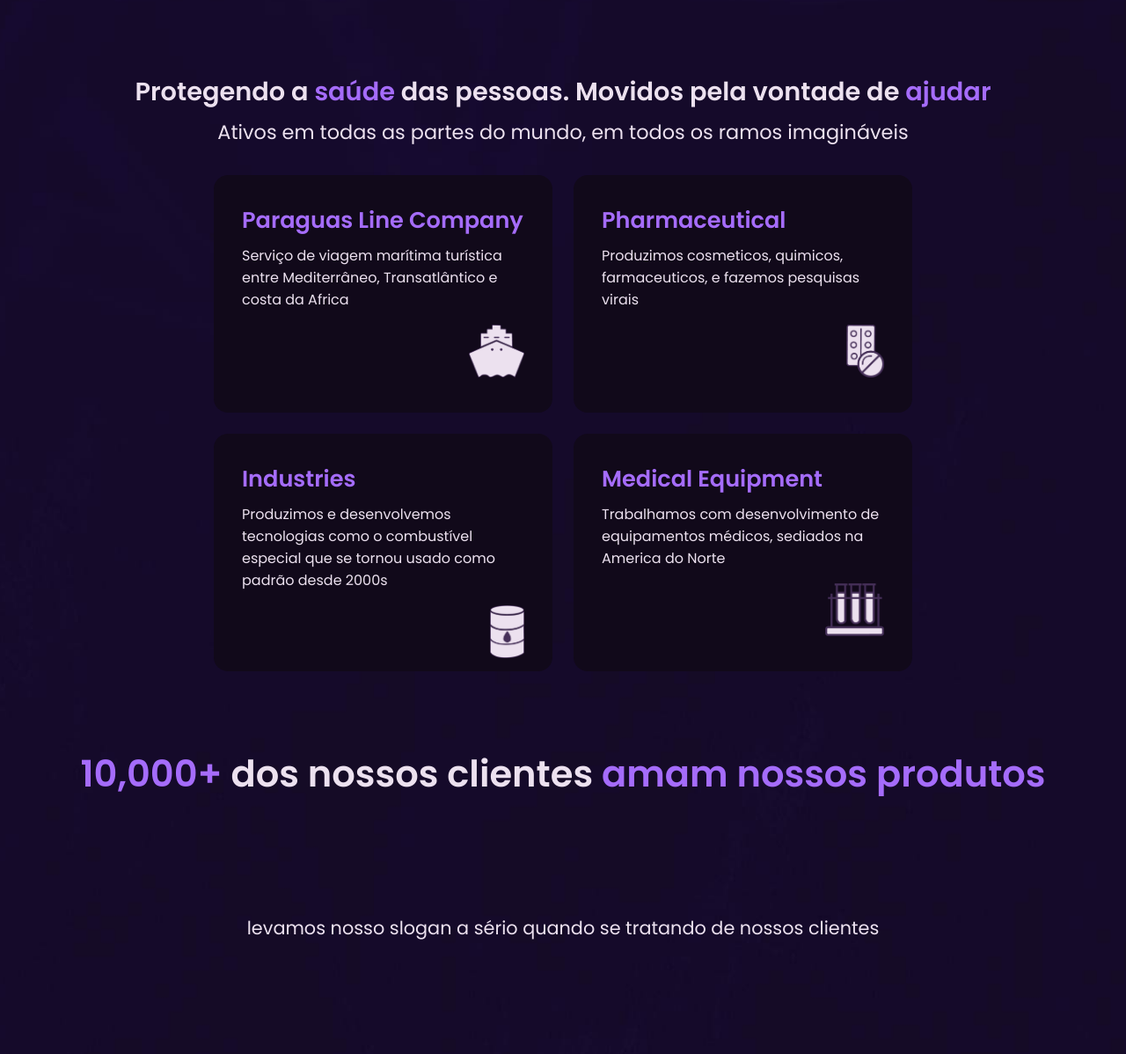
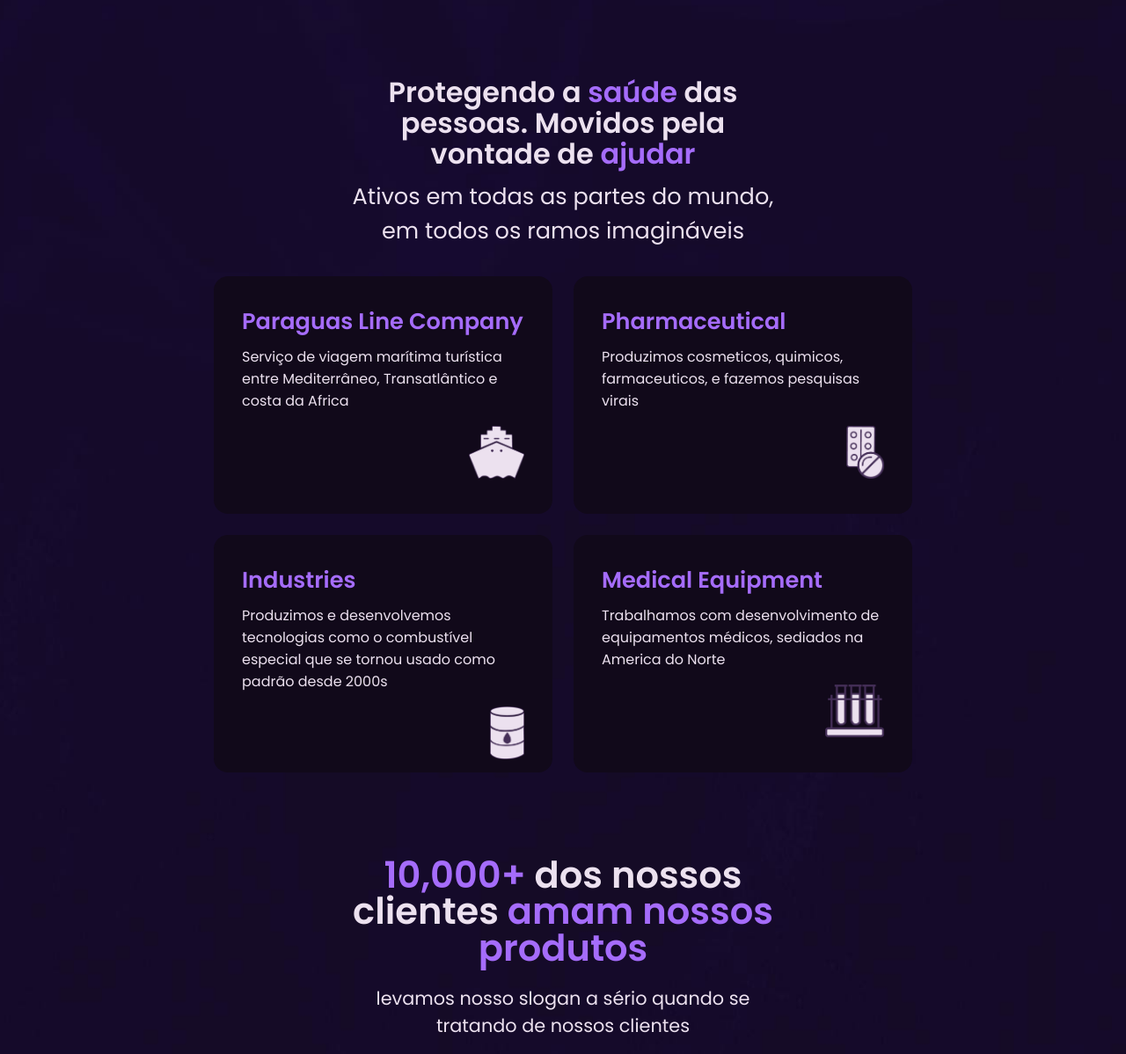
Before and after one commit to benssssss/10-landingpage-umbrella-corp, a plain HTML site: page index.html in a window 1280 px wide. Shown: the part 743-1941 px from the top of the page at 88% size. Drawn offline with Linux system fonts and the light colour scheme.

Commit message:
responsivo 920px pronto

```diff
--- a/src/css/global.css
+++ b/src/css/global.css
@@ -51,9 +51,19 @@ footer,
 
 @media (min-width: 650px) {
 
+    .main-container {
+        width: 650px;
+    }
+
     #home,
     #servicos,
     #social {
         padding: 3rem;
     }
 }
+
+@media (min-width: 920px) {
+    .main-container {
+        width: 920px;
+    }
+}
--- a/src/css/home-section.css
+++ b/src/css/home-section.css
@@ -112,10 +112,6 @@
 
 @media (min-width: 650px) {
 
-    /* #home .home-text-section .texts {
-        padding: 1rem 2.5rem;
-    } */
-
     #home .home-text-section .texts .title {
         font-size: 4rem;
         line-height: 3.7rem;
--- a/src/css/rate-container.css
+++ b/src/css/rate-container.css
@@ -25,6 +25,7 @@
     .rate-container img {
         height: 15px;
     }
+
     .rate-text {
         font-size: .9rem;
     }
@@ -43,3 +44,22 @@
         gap: 1rem;
     }
 }
+
+@media (min-width: 920px) {
+    .rate-container img {
+        height: 25px;
+    }
+
+    .rate-text {
+        font-size: 1.5rem;
+    }
+
+    .rate-container {
+        gap: 1rem;
+        width: 500px;
+    }
+
+    .rate-section {
+        align-items: center;
+    }
+}
--- a/src/css/servicos-section.css
+++ b/src/css/servicos-section.css
@@ -27,3 +27,26 @@
         font-size: 1.4rem;
     }
 }
+
+@media (min-width: 920px) {
+
+    #servicos .service-text-section {
+        display: flex;
+        align-items: center;
+        flex-direction: column;
+    }
+
+    #servicos .service-text-section .subtitle,
+    #servicos .service-text-section .description {
+        width: 500px;
+    }
+
+    #servicos .service-text-section .subtitle {
+        font-size: 2rem;
+
+    }
+
+    #servicos .service-text-section .description {
+        font-size: 1.6rem;
+    }
+}
--- a/src/css/social-section.css
+++ b/src/css/social-section.css
@@ -42,3 +42,17 @@
         font-size: 1.3rem;
     }
 }
+
+@media (min-width: 920px) {
+
+    .text-rate {
+        display: flex;
+        justify-content: center;
+    }
+
+    .social-text-information {
+        width: 500px;
+        height: 320px;
+    }
+
+}
```
